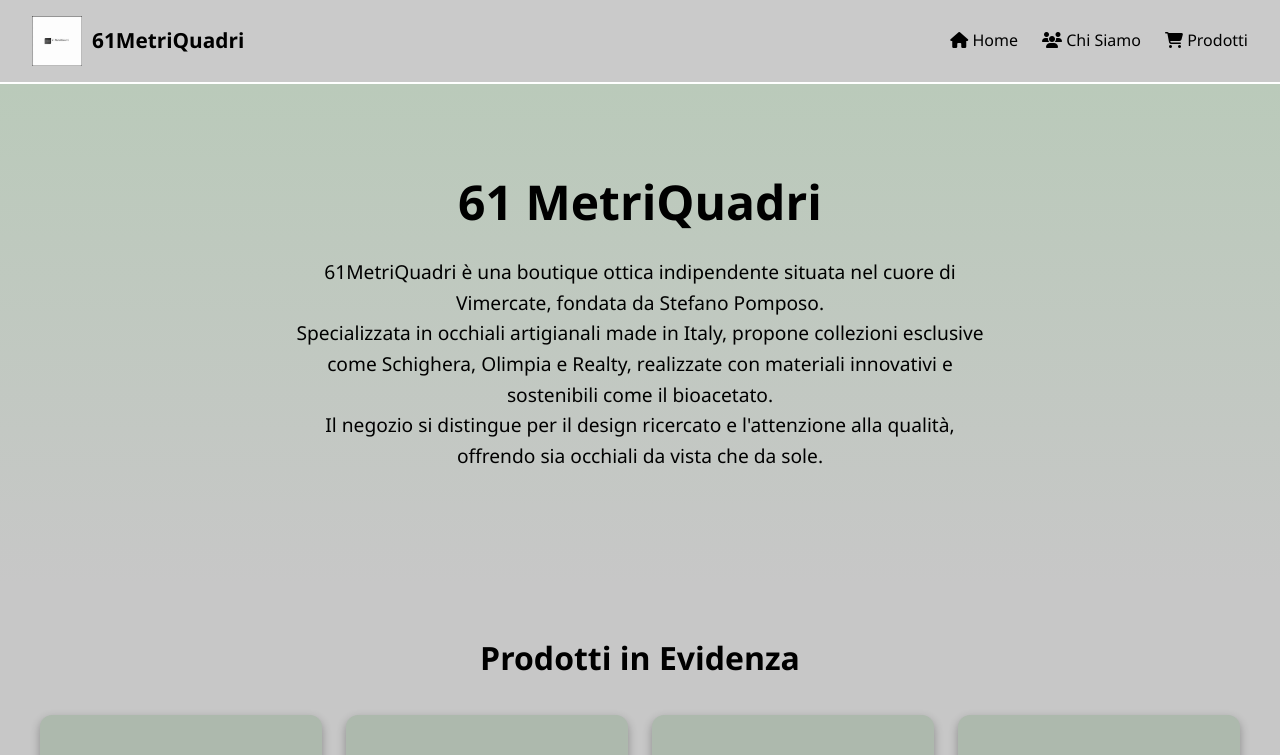
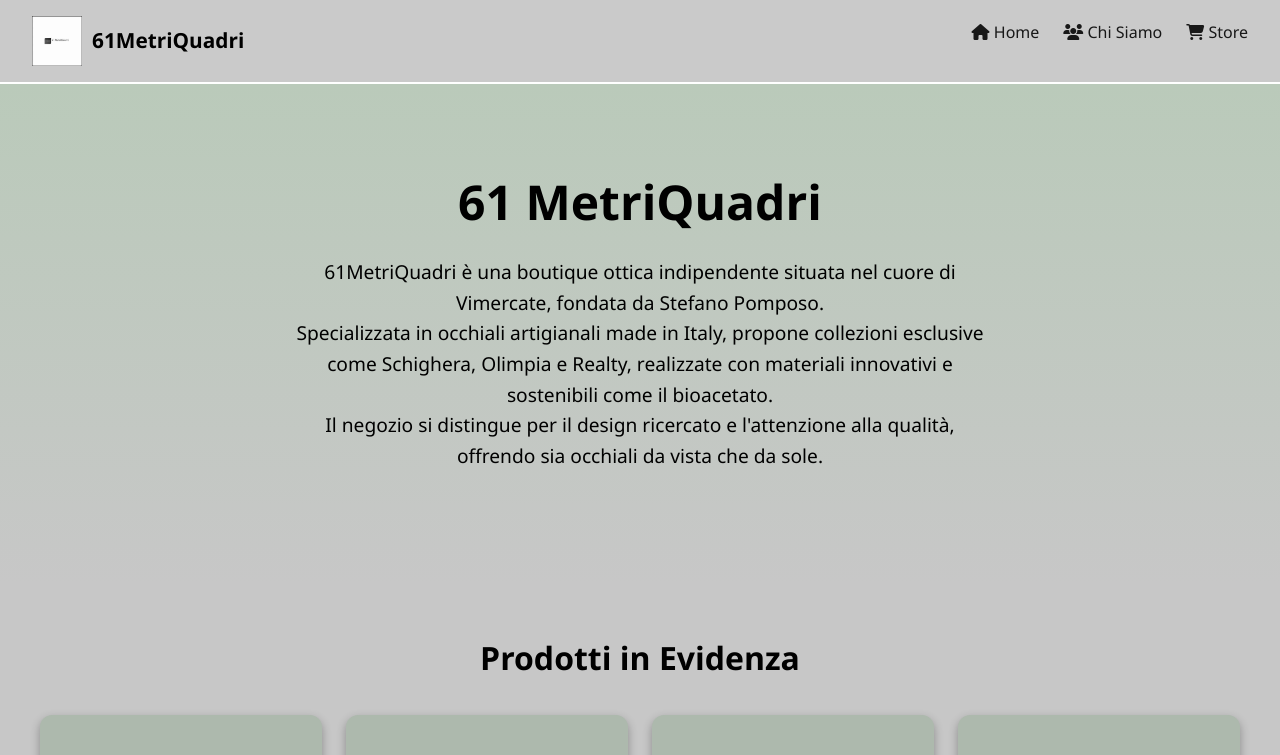
Before and after one commit to Aledallas01/61mq, a React (Vite) app: page / in a window 1280 px wide. Shown: the top 755 px of the page. Built offline with nearby package versions, Linux system fonts and the light colour scheme.

Commit message:
Fix Header

```diff
--- a/src/components/Navbar.jsx
+++ b/src/components/Navbar.jsx
@@ -8,8 +8,8 @@ export default function Navbar() {
         <img src={logo} alt="Logo" />
         <h2>61MetriQuadri</h2>
       </div>
-      <nav>
-        <ul>
+      <nav className="footer-nav">
+        <ul className="footer-nav__list">
           <li>
             <Link to="/">
               <i className="fas fa-house" /> Home
@@ -22,7 +22,7 @@ export default function Navbar() {
           </li>
           <li>
             <Link to="/prodotti">
-              <i className="fas fa-shopping-cart" /> Prodotti
+              <i className="fas fa-shopping-cart" /> Store
             </Link>
           </li>
         </ul>
```
